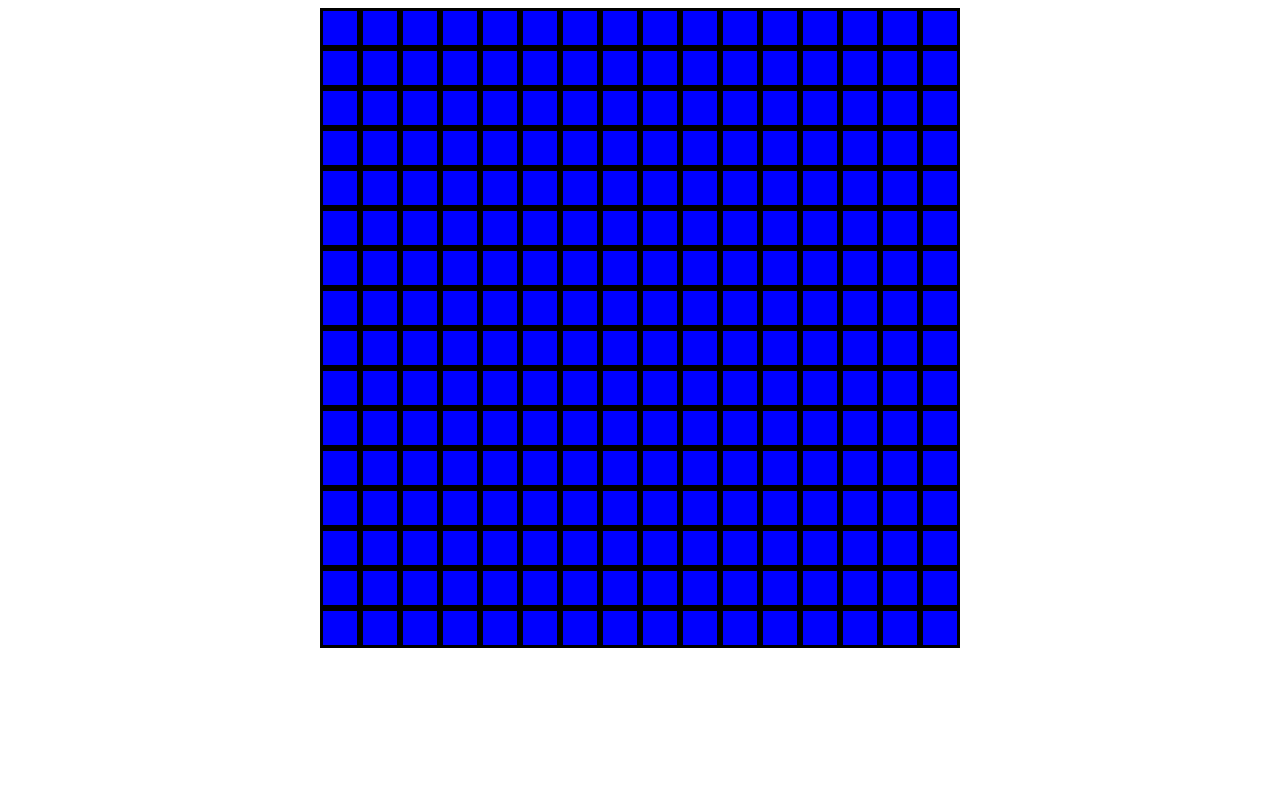
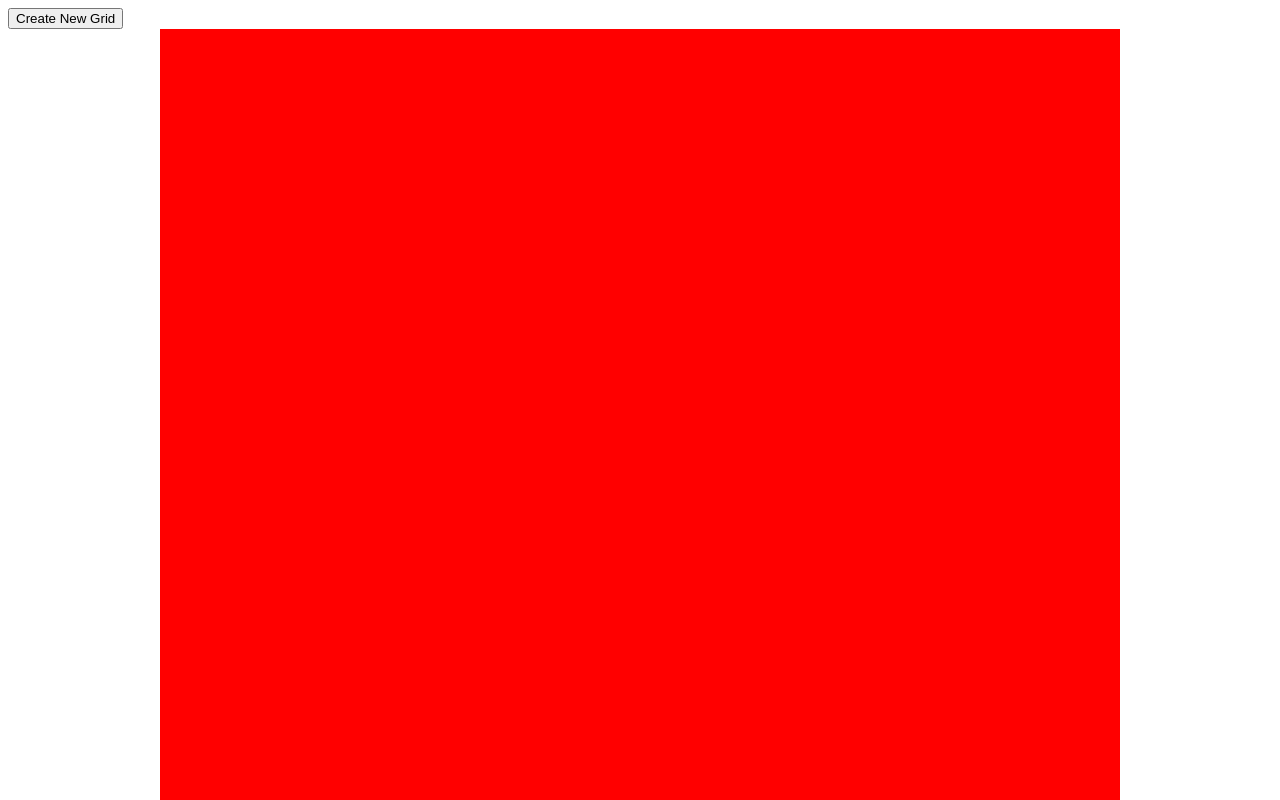
Before and after one commit to Tashar999/Etchasketch, a plain HTML site: page index.html in a window 1280 px wide. Shown: the top 800 px of the page. Drawn offline with Linux system fonts and the light colour scheme.

Commit message:
created button corresponding to function to make cutom new grids

```diff
--- a/index.html
+++ b/index.html
@@ -7,6 +7,8 @@
     <link rel="stylesheet" href="style.css">
 </head>
 <body>
+    <button onclick="grid()"> Create New Grid
+    </button>
     <div class="container">
 
     </div>
--- a/script.js
+++ b/script.js
@@ -1,6 +1,19 @@
 const container = document.querySelector('.container');
+const btn = document.getElementById('btn')
+num = 0
 
-for (let i = 0; i < 256; i++) {
-const div = document.createElement('div');
-container.appendChild(div);
-}
+function grid(){
+    container.innerHTML = "";
+    let num = prompt('How many squares do you want the grid to be?');
+    if (num >= 100 || num <= 0){
+        alert('gotta be 1-100 man')
+    } else {
+    for (let i = 0; i < num * num; i++) {
+    const div = document.createElement('div');
+    container.appendChild(div);
+    div.style.width = 960/num + "px"
+    div.style.height = 960/num + "px"
+    div.addEventListener('mouseover', () => {
+        div.style.backgroundColor = "red";
+            })}
+}}
--- a/style.css
+++ b/style.css
@@ -1,16 +1,14 @@
 .container {
     display: flex;
     background-color: red;
-    width: 640px;
-    height: 640px;
+    width: 960px;
+    height: 960px;
     flex-wrap: wrap;
     margin: auto;
 
 }
 
 .container div {
-    width: 40px;
-    height: 40px;
     background-color: blue;
     border: solid;
     box-sizing: border-box;
```
